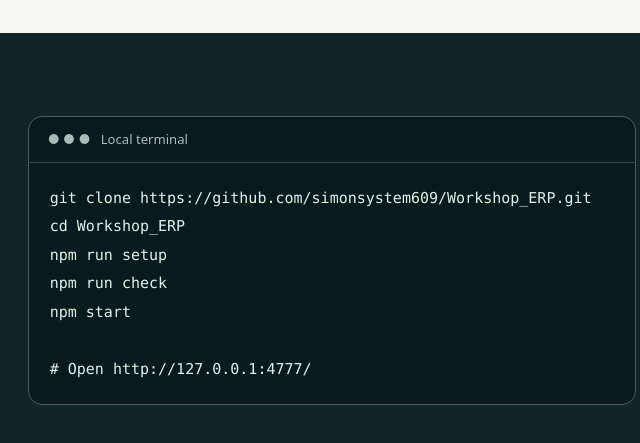
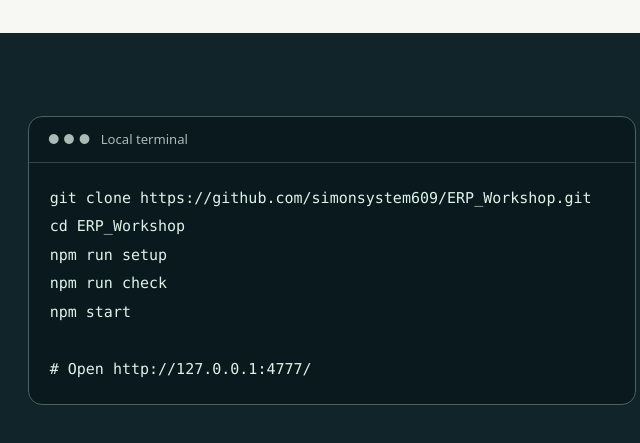
Before and after one commit to simonsystem609/ERP_Workshop, a website: page docs/index.html in a window 1280 px wide. Shown: the part 4451-4894 px from the top of the page, 584-1224 px from the left. Drawn offline with Linux system fonts and the light colour scheme.

Commit message:
Point ERP demo site to new public repository

```diff
--- a/docs/index.html
+++ b/docs/index.html
@@ -77,7 +77,7 @@
 <body>
   <header class="top"><nav class="nav wrap" aria-label="Main navigation">
     <a class="brand" href="#top"><span class="mark" aria-hidden="true">W</span>WORKSHOP ERP</a>
-    <div class="nav-links"><a href="#workflow">Workflow</a><a href="#gallery">Screenshots</a><a href="#start">Get started</a><a class="source" href="https://github.com/simonsystem609/Workshop_ERP">View source ↗</a></div>
+    <div class="nav-links"><a href="#workflow">Workflow</a><a href="#gallery">Screenshots</a><a href="#start">Get started</a><a class="source" href="https://github.com/simonsystem609/ERP_Workshop">View source ↗</a></div>
   </nav></header>
   <main id="top">
     <div class="hero"><div class="hero-grid wrap">
@@ -109,12 +109,12 @@
         <figure><img src="images/model-viewer.png" width="1600" height="1000" loading="lazy" alt="3D viewer displaying a synthetic box model"><figcaption>In-browser 3D model</figcaption></figure>
         <figure><img src="images/suppliers.png" width="1600" height="1000" loading="lazy" alt="Synthetic supplier and finance-interface records"><figcaption>Finance interface preview</figcaption></figure>
       </div>
-      <p class="gallery-foot">See the <a href="https://github.com/simonsystem609/Workshop_ERP/tree/main/docs/images">complete 25-menu gallery and function views ↗</a></p>
+      <p class="gallery-foot">See the <a href="https://github.com/simonsystem609/ERP_Workshop/tree/main/docs/images">complete 25-menu gallery and function views ↗</a></p>
     </div></section>
     <section class="start" id="start" aria-labelledby="start-title"><div class="wrap">
-      <div class="start-grid"><div><span class="eyebrow">Try the source</span><h2 id="start-title">Run the demo on your PC.</h2><p>Install Node.js 22.5 or newer, clone the repository, then create the editable local config once. The server binds only to <code>127.0.0.1</code>; it does not connect to a company database or start a tunnel.</p><a class="button primary" href="https://github.com/simonsystem609/Workshop_ERP#run">Setup and source on GitHub →</a></div>
-        <div class="terminal"><div class="terminal-head">● ● ● &nbsp; Local terminal</div><pre>git clone https://github.com/simonsystem609/Workshop_ERP.git
-cd Workshop_ERP
+      <div class="start-grid"><div><span class="eyebrow">Try the source</span><h2 id="start-title">Run the demo on your PC.</h2><p>Install Node.js 22.5 or newer, clone the repository, then create the editable local config once. The server binds only to <code>127.0.0.1</code>; it does not connect to a company database or start a tunnel.</p><a class="button primary" href="https://github.com/simonsystem609/ERP_Workshop#run">Setup and source on GitHub →</a></div>
+        <div class="terminal"><div class="terminal-head">● ● ● &nbsp; Local terminal</div><pre>git clone https://github.com/simonsystem609/ERP_Workshop.git
+cd ERP_Workshop
 npm run setup
 npm run check
 npm start
@@ -124,6 +124,6 @@
       <div class="boundary"><h3>Honest demo boundary</h3><p>The finance area is incomplete. The original company backend is included as guarded source and cannot start; Helper, push, hosted authentication and multi-PC/Cloudflare operation are not enabled. The default sample mode has no login. Do not put private records into a publishable profile or expose this server beyond localhost.</p></div>
     </div></section>
   </main>
-  <footer><div class="foot wrap"><span>Workshop ERP · synthetic localhost demo · AGPL-3.0-or-later</span><span><a href="https://github.com/simonsystem609/Workshop_ERP">Repository</a> · <a href="https://github.com/simonsystem609/Workshop_ERP/blob/main/LICENSE">License</a> · <a href="https://github.com/simonsystem609/Workshop_ERP/blob/main/ERP-HANDOFF.md">Architecture and limits</a></span></div></footer>
+  <footer><div class="foot wrap"><span>Workshop ERP · synthetic localhost demo · AGPL-3.0-or-later</span><span><a href="https://github.com/simonsystem609/ERP_Workshop">Repository</a> · <a href="https://github.com/simonsystem609/ERP_Workshop/blob/main/LICENSE">License</a> · <a href="https://github.com/simonsystem609/ERP_Workshop/blob/main/ERP-HANDOFF.md">Architecture and limits</a></span></div></footer>
 </body>
 </html>
```
Also changed, not shown: README.md.
